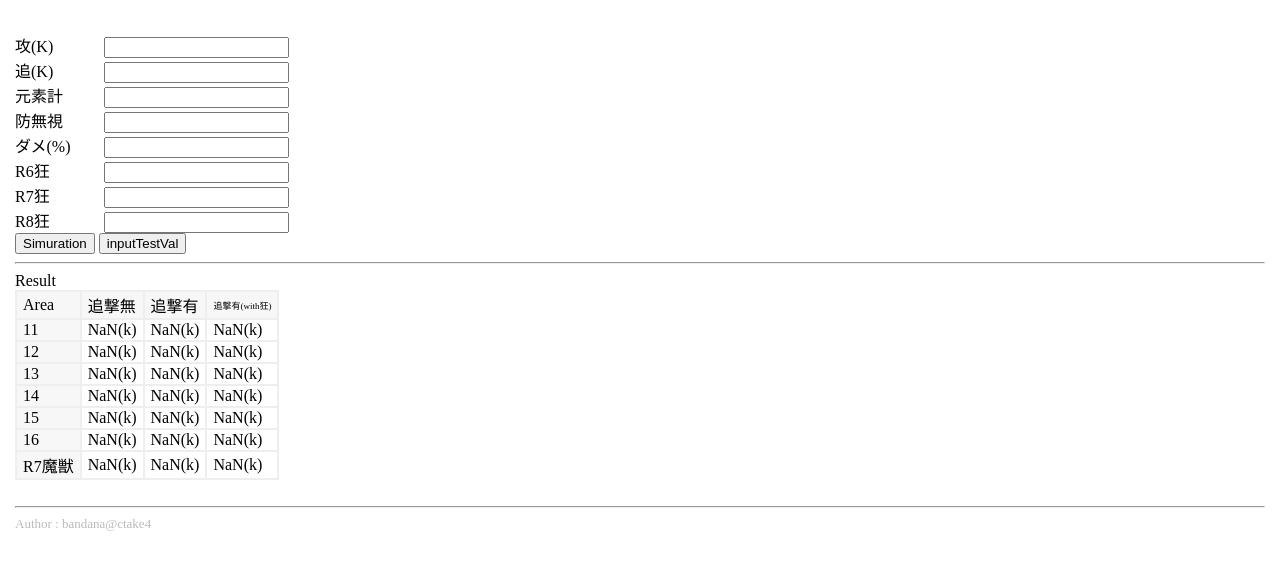
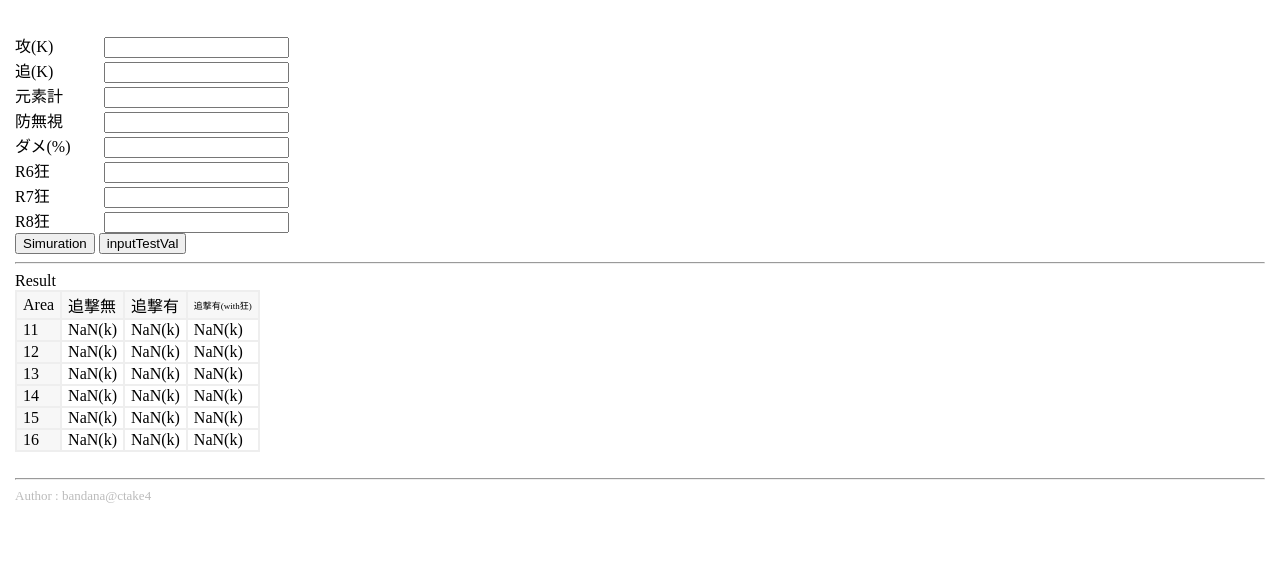
Before and after one commit to ctake4bandana/interspecific_calculater, a plain HTML site: page dmg.html in a window 1280 px wide. Both pictures are taken after a click on the input "Simuration". Drawn offline with Linux system fonts and the light colour scheme.

Commit message:
Update dmg.html

```diff
--- a/dmg.html
+++ b/dmg.html
@@ -115,12 +115,12 @@
                 <td id="a16sum"></td>
                 <td id="a16sumwithb"></td>
             </tr>
-            <tr>
+            <!--<tr>
                 <td id="amajur7" class="f7">R7魔獣</td>
                 <td id="amajur7a20"></td>
                 <td id="amajur7sum"></td>
                 <td id="amajur7sumwithb"></td>
-            </tr>
+            </tr>-->
         </table>
         <script>
 
@@ -151,9 +151,9 @@
                     '13': 50280,
                     '14': 95958,
                     '15': 136000,
-                    '16': 200100,
-                    'majur7': 102000
+                    '16': 200100
                 };
+                //'majur7': 102000
                 var b6c = 80;
                 var b7c = 100;
                 var b8c = 120;
```
